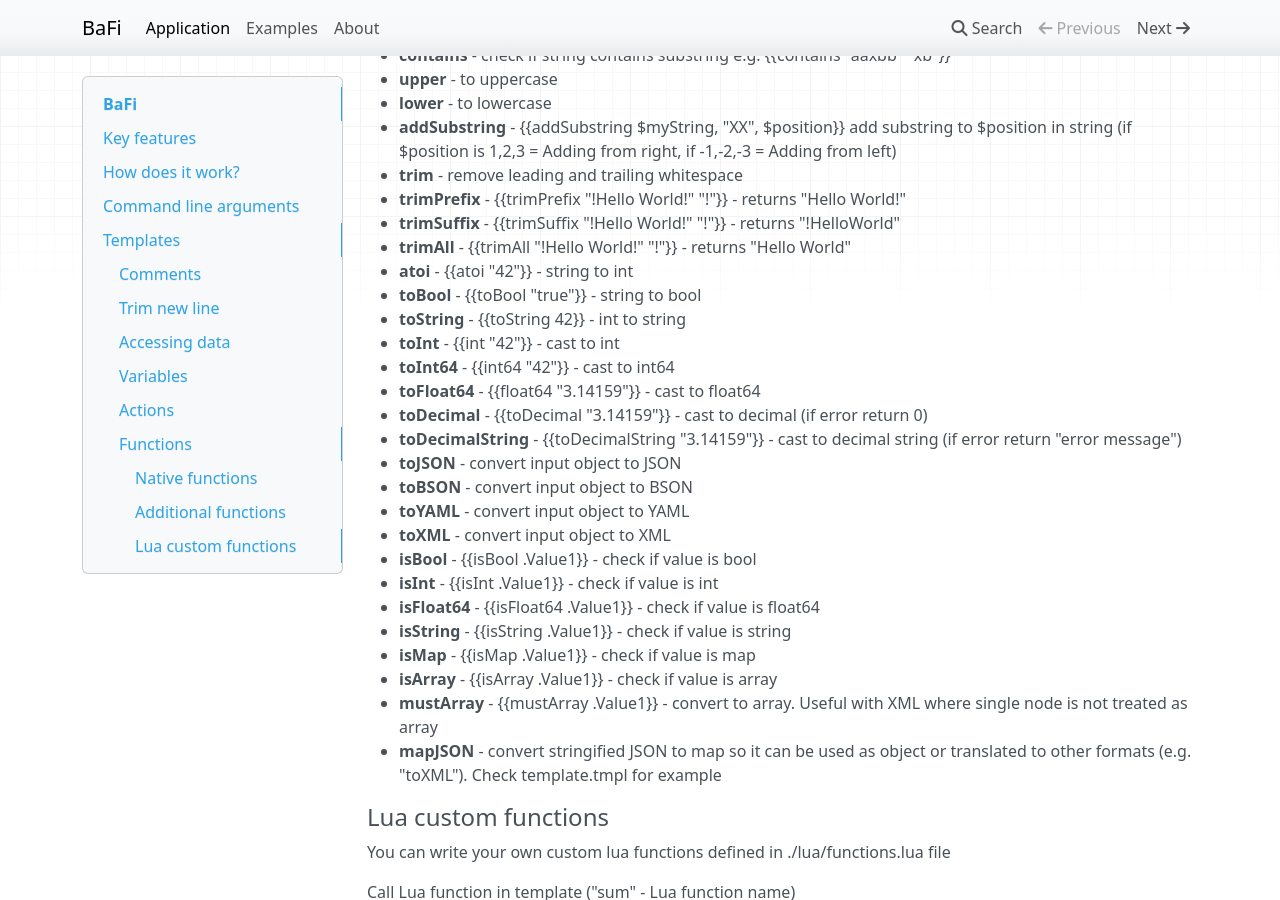
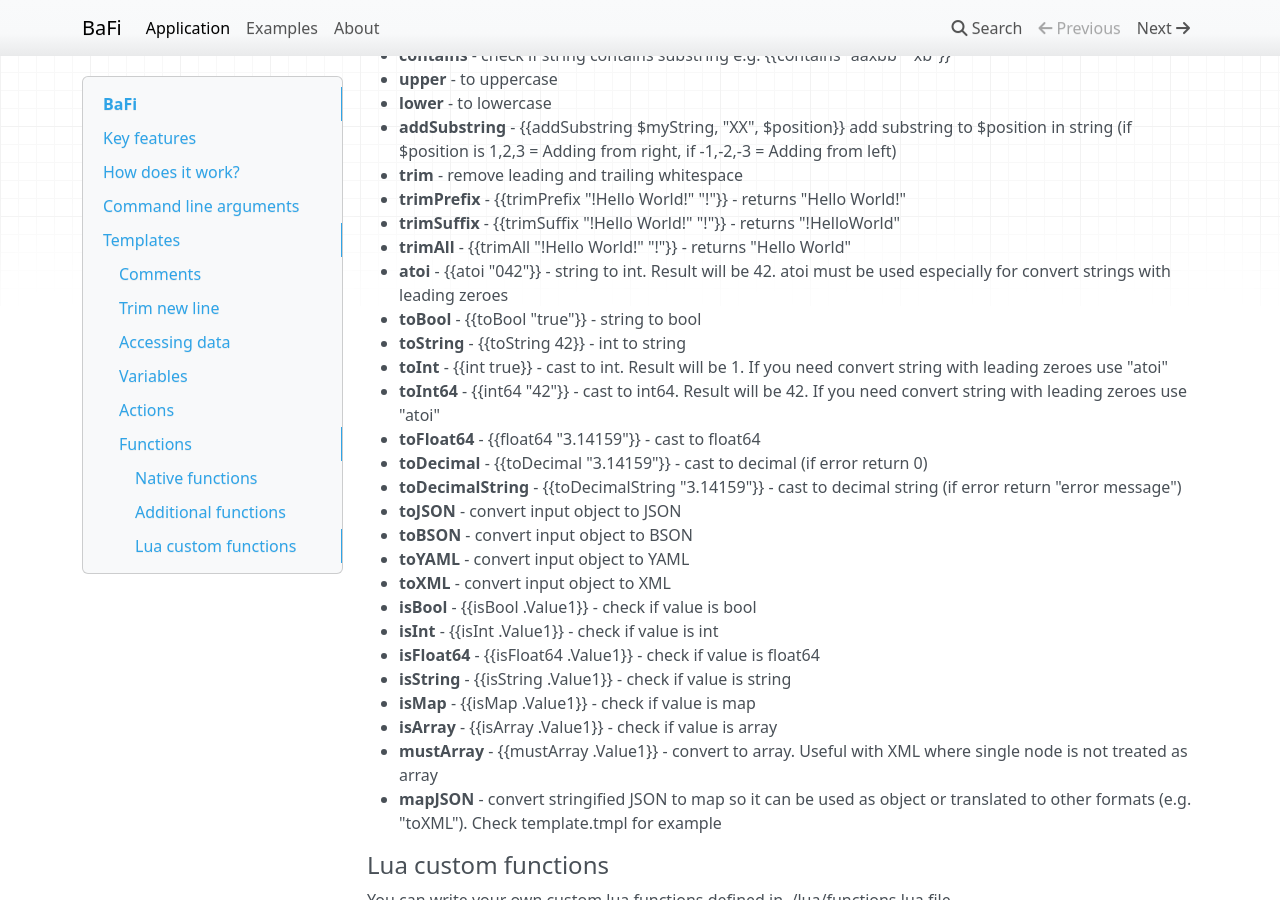
Before and after one commit to mmalcek/bafi, an MkDocs documentation site: the page built from docs/README.md, in a window 1280 px wide and 900 px high, scrolled down 6138 px. Built offline with MkDocs 1.6.1, drawn with Linux system fonts in a browser that asks for light colours; nearby versions of some CDN libraries.

Commit message:
readme and packages updat

```diff
--- a/docs/README.md
+++ b/docs/README.md
@@ -247,11 +247,11 @@ Asside of integated functions bafi contains additional common functions
 - **trimPrefix** - {{trimPrefix "!Hello World!" "!"}} - returns "Hello World!"
 - **trimSuffix** - {{trimSuffix "!Hello World!" "!"}} - returns "!HelloWorld"
 - **trimAll** - {{trimAll "!Hello World!" "!"}} - returns "Hello World"
-- **atoi** - {{atoi "42"}} - string to int
+- **atoi** - {{atoi "042"}} - string to int. Result will be 42. atoi must be used especially for convert strings with leading zeroes
 - **toBool** - {{toBool "true"}} - string to bool
 - **toString** - {{toString 42}} - int to string
-- **toInt** - {{int "42"}} - cast to int
-- **toInt64** - {{int64 "42"}} - cast to int64
+- **toInt** - {{int true}} - cast to int. Result will be 1. If you need convert string with leading zeroes use "atoi"
+- **toInt64** - {{int64 "42"}} - cast to int64. Result will be 42. If you need convert string with leading zeroes use "atoi"
 - **toFloat64** - {{float64 "3.14159"}} - cast to float64
 - **toDecimal** - {{toDecimal "3.14159"}} - cast to decimal (if error return 0)
 - **toDecimalString** - {{toDecimalString "3.14159"}} - cast to decimal string (if error return "error message")
```
Also changed, not shown: 3 other files.
